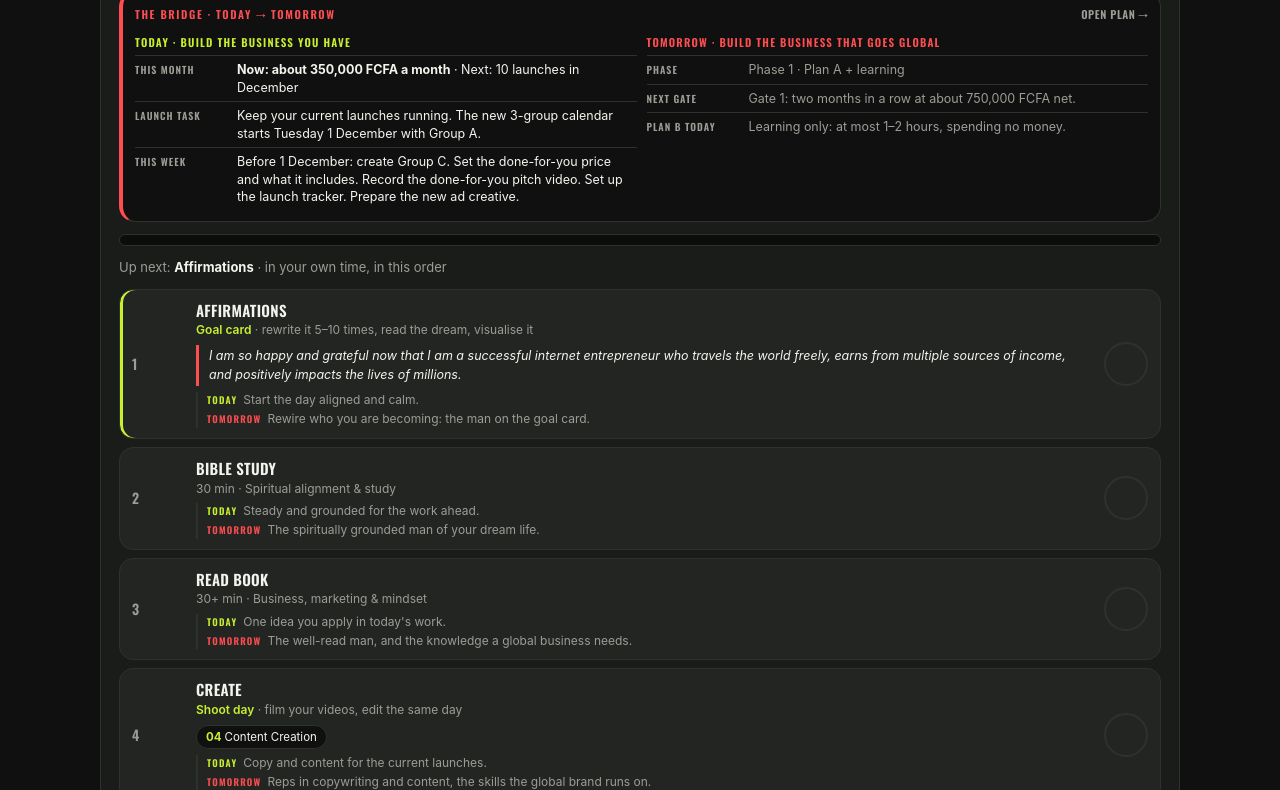
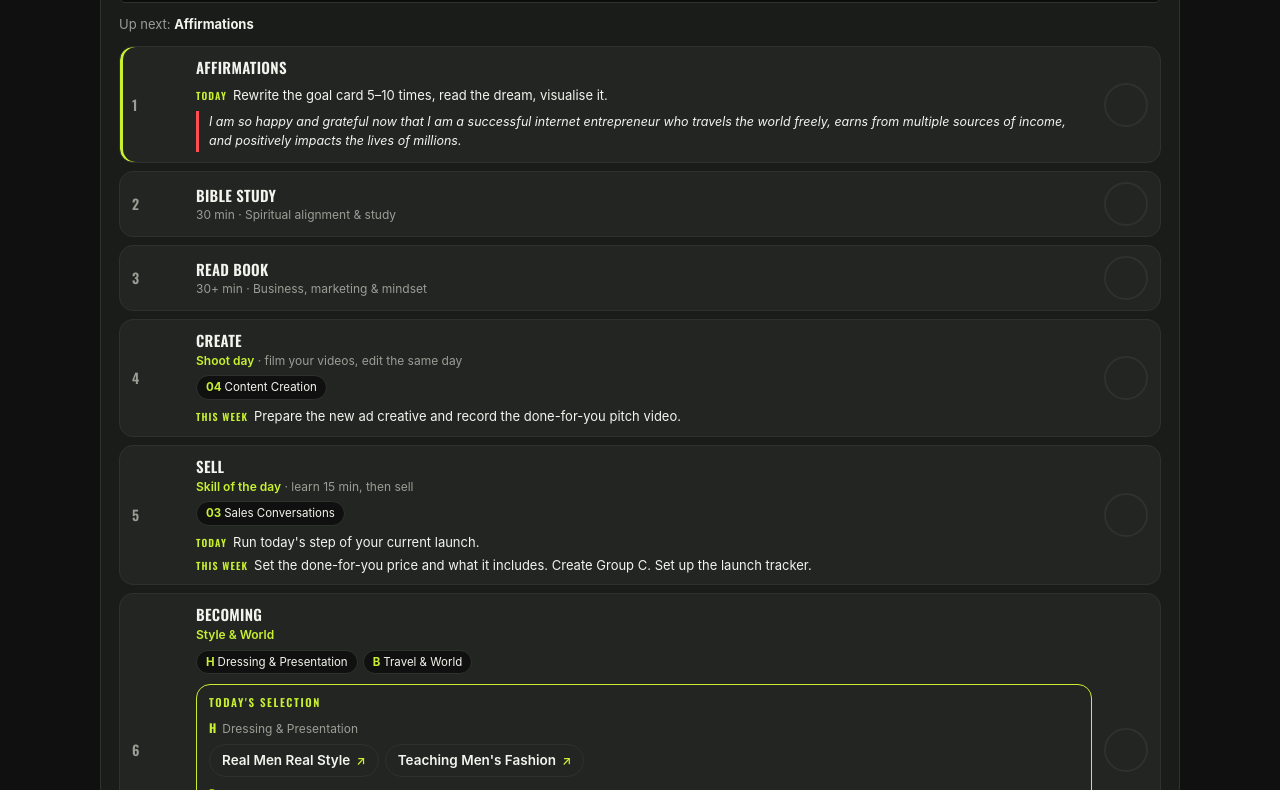
Before and after one commit to BLADEHEDA/becoming-app, a plain HTML site: page index.html in a window 1280 px wide. Shown: the part 163-953 px from the top of the page. Drawn offline with nearby package versions, Linux system fonts and the light colour scheme.

Commit message:
Today: concrete tasks under each habit instead of the bridge card
Remove the bridge card and the Today/Tomorrow lines. Affirmations shows the
goal-card task; Create shows this week's writing or shooting task (writing
only on copy days); Sell shows today's launch step by group, this week's
task and the Sunday review.

Co-Authored-By: Claude Opus 5.5 <noreply@anthropic.com>
Claude-Session: https://claude.ai/code/session_01EqxqBEwNg2nXJHjeJeVwe2

```diff
--- a/index.html
+++ b/index.html
@@ -207,6 +207,9 @@ details.act[open] summary::after { content: "–"; }
 .rday.today { border-color: var(--lime); }
 .rday small { display: block; font-size: 10px; letter-spacing: 1.4px; text-transform: uppercase; color: var(--muted); font-weight: 600; }
 .rday b { font-family: var(--f-head); font-weight: 600; font-size: 14px; text-transform: uppercase; }
+.tasks { display: flex; flex-direction: column; gap: 4px; margin-top: 7px; }
+.task { font-size: 13px; line-height: 1.45; color: var(--fg); }
+.task b { font-family: var(--f-head); font-weight: 600; font-size: 10px; letter-spacing: 1.1px; text-transform: uppercase; color: var(--lime); margin-right: 6px; }
 .jobs { display: flex; flex-direction: column; gap: 2px; margin-top: 6px; border-left: 2px solid var(--line); padding-left: 9px; }
 .jobs > div { font-size: 12px; line-height: 1.4; color: var(--muted); min-width: 0; }
 .jobs span { font-family: var(--f-head); font-weight: 600; font-size: 9.5px; letter-spacing: 1.2px; text-transform: uppercase; color: var(--lime); margin-right: 6px; }
@@ -532,7 +535,6 @@ footer b { letter-spacing: 1.6px; font-size: 11px; }
         <div class="today-count"><b id="todayDone">0</b> / <span id="todayDue">6</span> done</div>
       </div>
     </div>
-    <div class="buildcard" id="buildCard"></div>
     <div class="bar daybar" role="progressbar" aria-label="Today's progress" aria-valuemin="0" aria-valuemax="100" id="dayBarRole"><i id="dayBar"></i></div>
     <div class="next" id="nextUp"></div>
     <div class="tlist" id="tlist"></div>
@@ -683,22 +685,14 @@ footer b { letter-spacing: 1.6px; font-size: 11px; }
   // keep the sign-in details from the email link before the app rewrites the address
   const AUTH_URL = { hash: location.hash, search: location.search };
   const HABITS = [
-    { k: "aff",    n: "Affirmations",   s: "Self-identity alignment",               g: "15 min",    t: 7, time: "1",
-      td: "Start the day aligned and calm.", tm: "Rewire who you are becoming: the man on the goal card." },
-    { k: "bible",  n: "Bible Study",    s: "Spiritual alignment & study",           g: "30 min",    t: 7, time: "2",
-      td: "Steady and grounded for the work ahead.", tm: "The spiritually grounded man of your dream life." },
-    { k: "read",   n: "Read Book",      s: "Business, marketing & mindset",         g: "30+ min",   t: 6, time: "3",
-      td: "One idea you apply in today's work.", tm: "The well-read man, and the knowledge a global business needs." },
-    { k: "create", n: "Create",         s: "Shoot Mon · Wed · Sat, copywriting the other days", g: "60–90 min", t: 7, time: "4",
-      td: "Copy and content for the current launches.", tm: "Reps in copywriting and content, the skills the global brand runs on." },
-    { k: "sell",   n: "Sell",           s: "15 min skill of the day, then outreach, calls & follow-ups", g: "60 min", t: 7, time: "5",
-      td: "Money in now: today's launch task and closing.", tm: "Reps in closing and offers, and every sale funds Plan B." },
-    { k: "become", n: "Curated Content · Becoming", s: "Deliberate study from the Becoming blueprint", g: "30 min", t: 6, time: "6",
-      td: "Refine how you see, speak and carry yourself.", tm: "The eloquent, sophisticated, well-connected man of the dream." },
-    { k: "abst",   n: "Abstain",        s: "One day at a time · mark it any time", g: "All day", t: 7, time: null,
-      td: "Self-command for one day.", tm: "The character that keeps the dream once it is built." }
+    { k: "aff",    n: "Affirmations",   s: "Self-identity alignment",               g: "15 min",    t: 7, time: "1" },
+    { k: "bible",  n: "Bible Study",    s: "Spiritual alignment & study",           g: "30 min",    t: 7, time: "2" },
+    { k: "read",   n: "Read Book",      s: "Business, marketing & mindset",         g: "30+ min",   t: 6, time: "3" },
+    { k: "create", n: "Create",         s: "Shoot Mon · Wed · Sat, copywriting the other days", g: "60–90 min", t: 7, time: "4" },
+    { k: "sell",   n: "Sell",           s: "15 min skill of the day, then outreach, calls & follow-ups", g: "60 min", t: 7, time: "5" },
+    { k: "become", n: "Curated Content · Becoming", s: "Deliberate study from the Becoming blueprint", g: "30 min", t: 6, time: "6" },
+    { k: "abst",   n: "Abstain",        s: "One day at a time · mark it any time", g: "All day", t: 7, time: null }
   ];
-  const jobsHTML = (hb) => `<div class="jobs"><div><span>Today</span>${hb.td}</div><div><span>Tomorrow</span>${hb.tm}</div></div>`;
   const TOTAL = HABITS.reduce((a, h) => a + h.t, 0);
   const isSched = (h, i) => !h.days || h.days.includes(i);
   const SHIELD = '<svg width="16" height="16" viewBox="0 0 24 24" aria-hidden="true"><path d="M12 3l7 3v5c0 4.5-3 8.2-7 10-4-1.8-7-5.5-7-10V6z" fill="none" stroke="currentColor" stroke-width="2" stroke-linejoin="round"/></svg>';
@@ -943,12 +937,12 @@ footer b { letter-spacing: 1.6px; font-size: 11px; }
       const row = document.createElement("div");
       if (hb.k === "abst") {
         row.className = "titem abitem"; row.dataset.k = "abst";
-        row.innerHTML = `<div class="ttime ashield">${SHIELD}</div><div style="min-width:0"><div class="tname">Abstain</div><div class="tsub">One day at a time · mark it any time</div>${jobsHTML(hb)}<div class="astats" id="abStats"></div></div><div class="abtns"><button class="abtn ok" data-mark="kept" aria-pressed="false" aria-label="Kept today">${CK}</button><button class="abtn no" data-mark="slip" aria-pressed="false" aria-label="Slipped today">${XMARK}</button></div>`;
+        row.innerHTML = `<div class="ttime ashield">${SHIELD}</div><div style="min-width:0"><div class="tname">Abstain</div><div class="tsub">One day at a time · mark it any time</div><div class="astats" id="abStats"></div></div><div class="abtns"><button class="abtn ok" data-mark="kept" aria-pressed="false" aria-label="Kept today">${CK}</button><button class="abtn no" data-mark="slip" aria-pressed="false" aria-label="Slipped today">${XMARK}</button></div>`;
         tl.appendChild(row); return;
       }
       row.className = "titem"; row.dataset.k = hb.k;
       const pick = hb.k === "become" ? `<input class="tpick" id="tpick" data-pick="today" placeholder="What will you watch, read or listen to?" aria-label="Today's Becoming pick">` : "";
-      row.innerHTML = `<div class="ttime">${hb.time}</div><div style="min-width:0"><div class="tname">${hb.k === "become" ? "Becoming" : hb.n}</div><div class="tsub" id="tsub-${hb.k}">${hb.g} · ${hb.s}</div>${jobsHTML(hb)}${pick}</div><button class="tick" data-k="${hb.k}" data-i="today" aria-pressed="false" aria-label="${hb.n}, today">${CHECK}</button>`;
+      row.innerHTML = `<div class="ttime">${hb.time}</div><div style="min-width:0"><div class="tname">${hb.k === "become" ? "Becoming" : hb.n}</div><div class="tsub" id="tsub-${hb.k}">${hb.g} · ${hb.s}</div>${pick}</div><button class="tick" data-k="${hb.k}" data-i="today" aria-pressed="false" aria-label="${hb.n}, today">${CHECK}</button>`;
       tl.appendChild(row);
     });
   }
@@ -1035,11 +1029,12 @@ footer b { letter-spacing: 1.6px; font-size: 11px; }
       $("dayBar").style.width = dp + "%";
       $("dayBarRole").setAttribute("aria-valuenow", dp);
       $("tsub-create").innerHTML = (CREATE_DAYS[ti] === "shoot" ? `<em>Shoot day</em> · film your videos, edit the same day` : `<em>Copywriting</em> · write emails, ad copy, captions or scripts`) + `<div class="seclinks">${CREATE_DAYS[ti] === "shoot" ? '<button class="seclink" data-dsec="d04"><b>04</b>Content Creation</button>' : '<button class="seclink" data-dsec="d02"><b>02</b>Copywriting</button>'}</div>`;
-      const lt = launchTasks(new Date());
+      const TT = todayTasks(new Date());
       $("tsub-sell").innerHTML = `<em>Skill of the day</em> · learn 15 min, then sell<div class="seclinks">${dLink(DOING_DAYS[ti])}</div>`
-        + (lt.length ? `<div class="sell-launch"><b>Launch task</b> ${lt.map(x => `${x.step}: <span class="lg lg${x.g}">Group ${x.g}</span>`).join(" · ")}</div>` : "");
-      $("tsub-aff").innerHTML = `<em>Goal card</em> · rewrite it 5–10 times, read the dream, visualise it<div class="aff-card">${esc(GOAL_CARD)}</div>`;
-      $("buildCard").innerHTML = buildToday();
+        + `<div class="tasks">${taskLine("Today", TT.launch.join(" "))}${TT.sell ? taskLine("This week", TT.sell) : ""}${TT.review ? taskLine("Sunday", "30-minute review of the tracker. Repeat what made money, fix or drop what didn't.") : ""}</div>`;
+      if (TT.create) $("tsub-create").innerHTML += `<div class="tasks">${taskLine("This week", TT.create)}</div>`;
+      $("tsub-aff").innerHTML = `<div class="tasks">${taskLine("Today", "Rewrite the goal card 5–10 times, read the dream, visualise it.")}</div><div class="aff-card">${esc(GOAL_CARD)}</div>`;
+
       $("tsub-become").innerHTML = `<em>${THEMES[ti].t}</em><div class="seclinks">${secLinks(THEMES[ti].s)}</div>${todaySelection()}`;
       setVal($("tpick"), w.picks[ti]);
       // up next
@@ -1048,7 +1043,7 @@ footer b { letter-spacing: 1.6px; font-size: 11px; }
       const pending = order.filter(h => isSched(h, ti) && !w.ticks[h.k][ti]);
       document.querySelectorAll(".titem").forEach(r => r.classList.toggle("up", !!next && r.dataset.k === next.k));
       $("nextUp").innerHTML = done >= due ? "<b>Everything done today.</b> Well done. Rest, then do it again tomorrow."
-        : next ? `Up next: <b>${next.k === "become" ? "Becoming" : next.n}</b> · in your own time, in this order`
+        : next ? `Up next: <b>${next.k === "become" ? "Becoming" : next.n}</b> `
         : `${pending.length} still open today. Never miss twice.`;
     }
 
@@ -1748,6 +1743,30 @@ footer b { letter-spacing: 1.6px; font-size: 11px; }
     ["2026-12-14", "2026-12-20", "Write the follow-up messages that move Alibaba buyers to Pinduoduo."],
     ["2026-12-21", "2026-12-31", "Write the follow-up messages that move Pinduoduo buyers to Facebook ads. Set up the email tool so follow-up goes live in January."]
   ];
+  // This week's plan tasks, split by the habit they belong to
+  const WEEK_TASKS = [
+    ["2026-11-01", "2026-11-30", { create: "Prepare the new ad creative and record the done-for-you pitch video.", sell: "Set the done-for-you price and what it includes. Create Group C. Set up the launch tracker." }],
+    ["2026-12-01", "2026-12-06", { sell: "Start the new-message test on campaign 2, with its own pre-filled WhatsApp message." }],
+    ["2026-12-07", "2026-12-13", { sell: "Sort past buyers into three segments: Alibaba only; Alibaba + Pinduoduo; all three." }],
+    ["2026-12-14", "2026-12-20", { copy: "Write the follow-up messages that move Alibaba buyers to Pinduoduo." }],
+    ["2026-12-21", "2026-12-31", { copy: "Write the follow-up messages that move Pinduoduo buyers to Facebook ads.", sell: "Set up the email tool so follow-up goes live in January." }]
+  ];
+  const STEP_TASK = [
+    (g) => `Run ads for Group ${g} (about 14,000 FCFA, turned off when the budget is reached).`,
+    (g) => `Run the Group ${g} orientation, with the done-for-you pitch.`,
+    (g) => `Follow up Group ${g}: those who attended.`,
+    (g) => `Final follow-up and close for Group ${g}. Pay Facebook from the sales.`
+  ];
+  function todayTasks(date) {
+    const key = dayKey(date), wt = (WEEK_TASKS.find(([a, b]) => key >= a && key <= b) || [, , {}])[2];
+    const launch = launchTasks(date).map(x => STEP_TASK[x.k](x.g));
+    if (!launch.length && key < LAUNCHES[0][0]) launch.push("Run today's step of your current launch.");
+    else if (!launch.length && key > dayKey(addDays(fromIso(LAUNCHES[LAUNCHES.length - 1][0]), 3))) launch.push("No launch calendar for this month yet: build it with the same 3-day rhythm.");
+    else if (!launch.length) launch.push("No launch step today. Prepare the next launch.");
+    const shoot = CREATE_DAYS[(date.getDay() + 6) % 7] === "shoot";
+    return { launch, create: wt.create || (!shoot ? wt.copy : ""), sell: wt.sell, review: date.getDay() === 0 };
+  }
+  const taskLine = (label, text) => `<div class="task"><b>${label}</b><span>${text}</span></div>`;
   const dayKey = (d) => d.getFullYear() + "-" + pad(d.getMonth() + 1) + "-" + pad(d.getDate());
   function launchTasks(date) {
     const t = new Date(date.getFullYear(), date.getMonth(), date.getDate());
```
Also changed, not shown: 1 other file.
